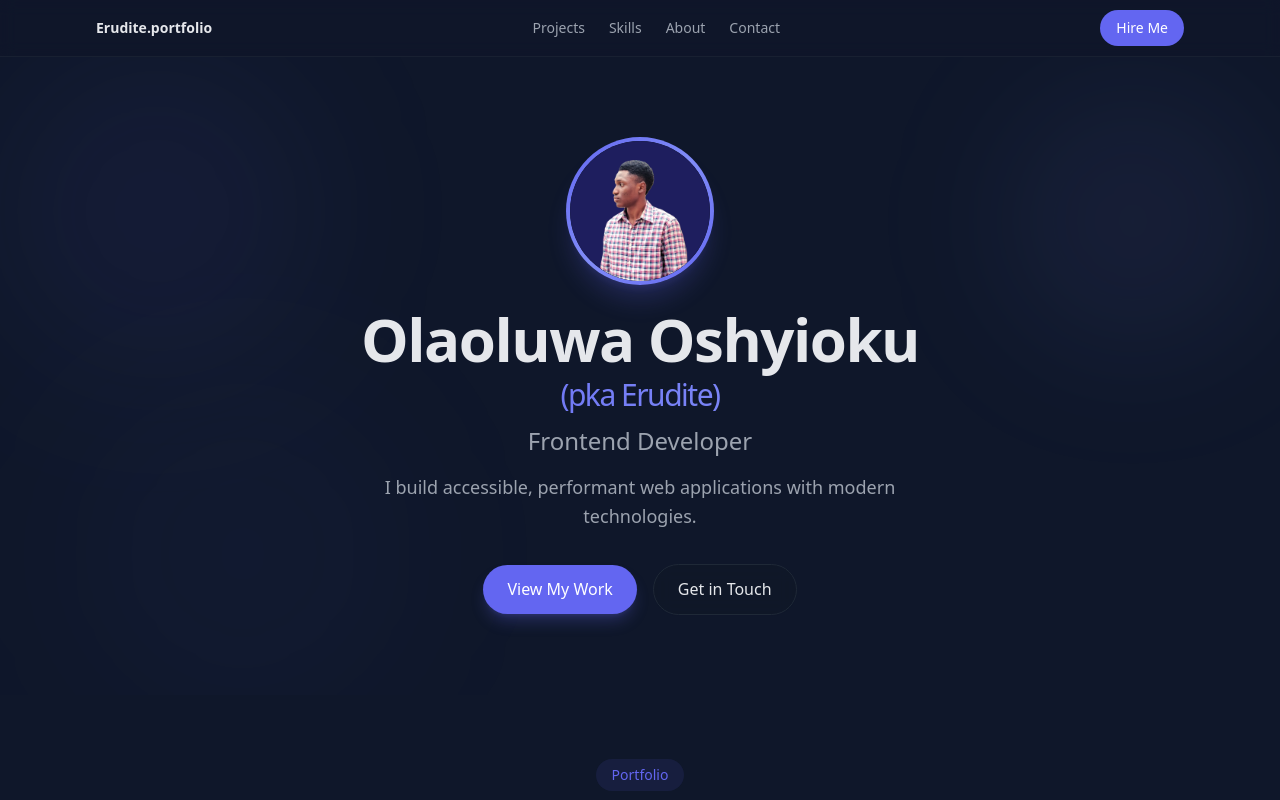
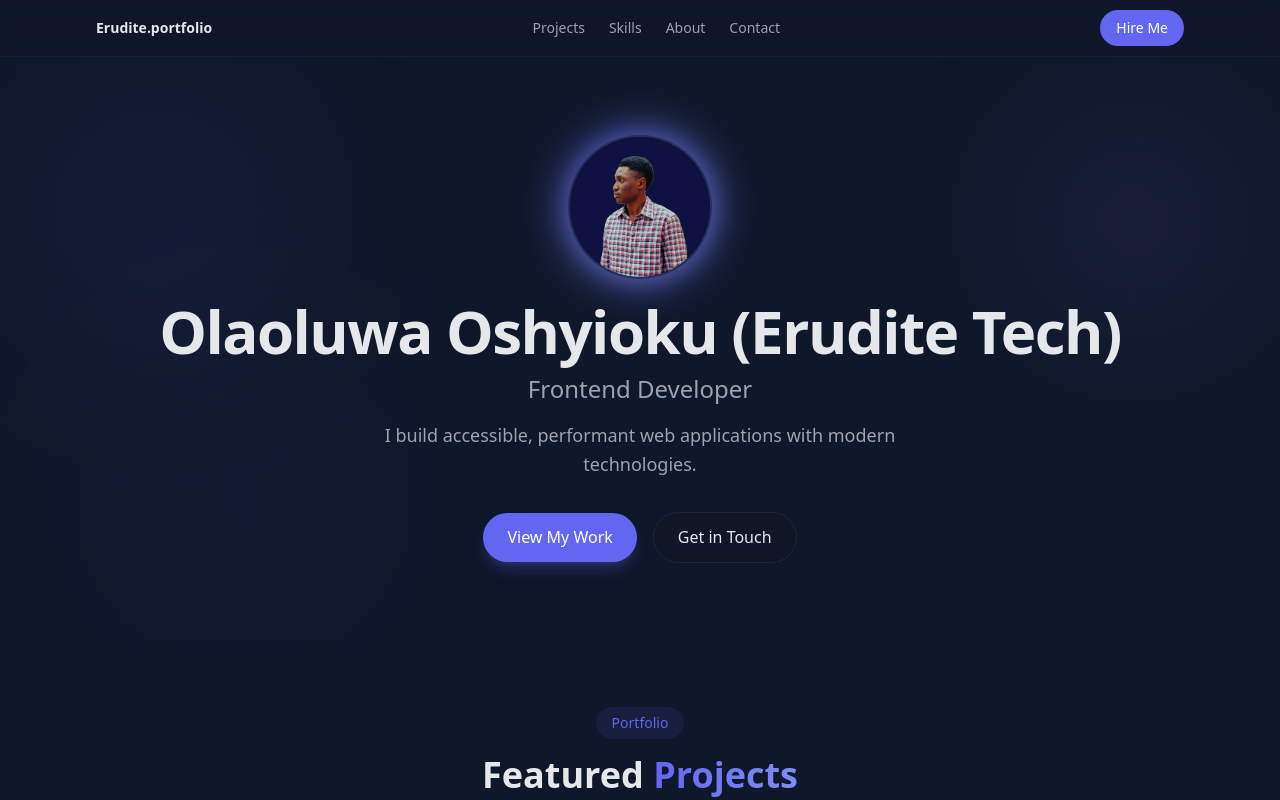
Before and after one commit to Erudite11/Erudite-Portfolio, a Next.js app: page / in a window 1280 px wide. Shown: the top 800 px of the page. Built offline with nearby package versions, Linux system fonts and the light colour scheme.

Commit message:
feat(ui): increase avatar size to 180px, add animated pulsing glow, change to Erudite Tech, fix Skills prop

```diff
--- a/src/app/globals.css
+++ b/src/app/globals.css
@@ -92,6 +92,16 @@ body {
   animation-delay: 4s;
 }
 
+/* Pulsing glow animation for avatar */
+@keyframes pulse-glow {
+  0%, 100% { opacity: 0.5; transform: scale(1); }
+  50% { opacity: 0.8; transform: scale(1.05); }
+}
+
+.animate-pulse-glow {
+  animation: pulse-glow 3s ease-in-out infinite;
+}
+
 /* Smooth card hover */
 .card-hover {
   transition: all 0.3s cubic-bezier(0.4, 0, 0.2, 1);
--- a/src/components/sections/Contact.tsx
+++ b/src/components/sections/Contact.tsx
@@ -4,7 +4,7 @@ import { Reveal } from "@/components/ui/Reveal";
 import { Icons } from "@/components/ui/Icons";
 
 const socialLinks = [
-  { key: "email", icon: Icons.email, href: `mailto:${personalInfo.email}`, label: "Email" },
+  { key: "whatsapp", icon: Icons.whatsapp, href: personalInfo.whatsapp, label: "WhatsApp" },
   { key: "github", icon: Icons.github, href: personalInfo.github, label: "GitHub" },
   { key: "linkedin", icon: Icons.linkedin, href: personalInfo.linkedin, label: "LinkedIn" },
   { key: "twitter", icon: Icons.x, href: personalInfo.twitter, label: "X (Twitter)" },
--- a/src/components/sections/Skills.tsx
+++ b/src/components/sections/Skills.tsx
@@ -29,7 +29,7 @@ const categoryIcons: Record<string, (p: React.SVGProps<SVGSVGElement>) => JSX.El
   Tools: Icons.git,
 };
 
-const Group = ({ title, items, delay = 0, index }: { title: string; items: string[]; delay?: number; index: number }) => {
+const Group = ({ title, items, delay = 0 }: { title: string; items: string[]; delay?: number }) => {
   const CategoryIcon = categoryIcons[title];
   return (
     <Reveal delay={delay}>
@@ -93,7 +93,7 @@ export default function Skills() {
 
         <div className="grid gap-6 md:grid-cols-3">
           {skillCategories.map((cat, i) => (
-            <Group key={cat.title} title={cat.title} items={cat.items} delay={i * 100} index={i} />
+            <Group key={cat.title} title={cat.title} items={cat.items} delay={i * 100} />
           ))}
         </div>
       </Container>
--- a/src/components/ui/Avatar.tsx
+++ b/src/components/ui/Avatar.tsx
@@ -1,6 +1,6 @@
 import Image from "next/image";
 
-export function Avatar({ name, src, size = 140 }: { name: string; src?: string; size?: number }) {
+export function Avatar({ name, src, size = 180 }: { name: string; src?: string; size?: number }) {
   const initials = name
     .replace(/\(.*\)/, "")
     .split(" ")
@@ -11,10 +11,14 @@ export function Avatar({ name, src, size = 140 }: { name: string; src?: string;
 
   return (
     <div
-      className="relative inline-flex items-center justify-center rounded-full bg-gradient-to-br from-accent via-accent-soft to-accent p-1 shadow-xl shadow-accent/20"
-      style={{ width: size + 8, height: size + 8 }}
+      className="relative inline-flex items-center justify-center rounded-full"
+      style={{ width: size, height: size }}
     >
-      <div className="rounded-full overflow-hidden bg-surface" style={{ width: size, height: size }}>
+      {/* Animated gradient glow effect */}
+      <div className="absolute -inset-2 rounded-full bg-gradient-to-br from-accent via-accent-soft to-accent opacity-70 blur-xl animate-pulse-glow -z-10" />
+      <div className="absolute -inset-1 rounded-full bg-gradient-to-br from-accent to-accent-soft opacity-50 blur-md -z-10" />
+
+      <div className="rounded-full overflow-hidden bg-surface ring-2 ring-background/50" style={{ width: size, height: size }}>
         {src ? (
           <Image
             src={src}
--- a/src/components/ui/Icons.tsx
+++ b/src/components/ui/Icons.tsx
@@ -22,6 +22,11 @@ export const Icons = {
   x: (props: React.SVGProps<SVGSVGElement>) => (
     <svg viewBox="0 0 24 24" fill="currentColor" {...props}>
       <path d="M18.9 2H22l-7.6 8.7L23.2 22h-6.5l-5.1-6.6-5.8 6.6H2.7l8.2-9.3L1.4 2h6.7l4.6 6 6.2-6z" />
+    </svg>
+  ),
+  whatsapp: (props: React.SVGProps<SVGSVGElement>) => (
+    <svg viewBox="0 0 24 24" fill="currentColor" {...props}>
+      <path d="M17.47 14.38c-.3-.15-1.77-.87-2.04-.97-.27-.1-.47-.15-.67.15-.2.3-.78.97-.95 1.17-.18.2-.35.22-.65.07-.3-.15-1.27-.47-2.42-1.49-.9-.8-1.5-1.78-1.67-2.08-.18-.3-.02-.46.13-.61.14-.13.3-.35.45-.52.15-.18.2-.3.3-.5.1-.2.05-.38-.02-.52-.08-.15-.67-1.62-.92-2.22-.24-.58-.49-.5-.67-.51-.17-.01-.38-.01-.58-.01-.2 0-.52.07-.8.38-.27.3-1.04 1.02-1.04 2.48 0 1.47 1.07 2.89 1.22 3.09.15.2 2.1 3.21 5.1 4.5.71.31 1.27.49 1.7.63.72.23 1.37.2 1.88.12.57-.09 1.77-.72 2.02-1.42.25-.7.25-1.3.18-1.42-.08-.13-.28-.2-.58-.35zM12 21.5c-1.78 0-3.44-.47-4.88-1.29l-.35-.21-3.64.95.97-3.54-.23-.36C2.9 15.56 2.5 13.84 2.5 12 2.5 6.75 6.75 2.5 12 2.5S21.5 6.75 21.5 12 17.25 21.5 12 21.5zm0-21C5.38.5.5 5.38.5 12c0 2.12.56 4.11 1.53 5.84L.5 23.5l5.8-1.52A11.45 11.45 0 0012 23.5c6.62 0 12-5.38 12-12S18.62.5 12 .5z"/>
     </svg>
   ),
   // Minimal skill icons (generic)
--- a/src/lib/data.ts
+++ b/src/lib/data.ts
@@ -1,12 +1,12 @@
 export const personalInfo = {
-  name: "Olaoluwa Oshyioku (pka Erudite)",
+  name: "Olaoluwa Oshyioku (Erudite Tech)",
   role: "Frontend Developer",
   tagline: "I build accessible, performant web applications with modern technologies.",
   email: "eruditetechsub@gmail.com",
   github: "https://github.com/Erudite11",
   linkedin: "https://www.linkedin.com/in/olaoluwa-oshiyoku",
   twitter: "https://x.com/DgtErudite",
-  whatsapp: "https://wa.me/2348012345678", // Update with your real WhatsApp number
+  whatsapp: "https://wa.me/2348155842434",
   brand: "Erudite.portfolio",
   avatarUrl: "/erudite.jpg",
 };
```
Also changed, not shown: public/erudite.jpg.
